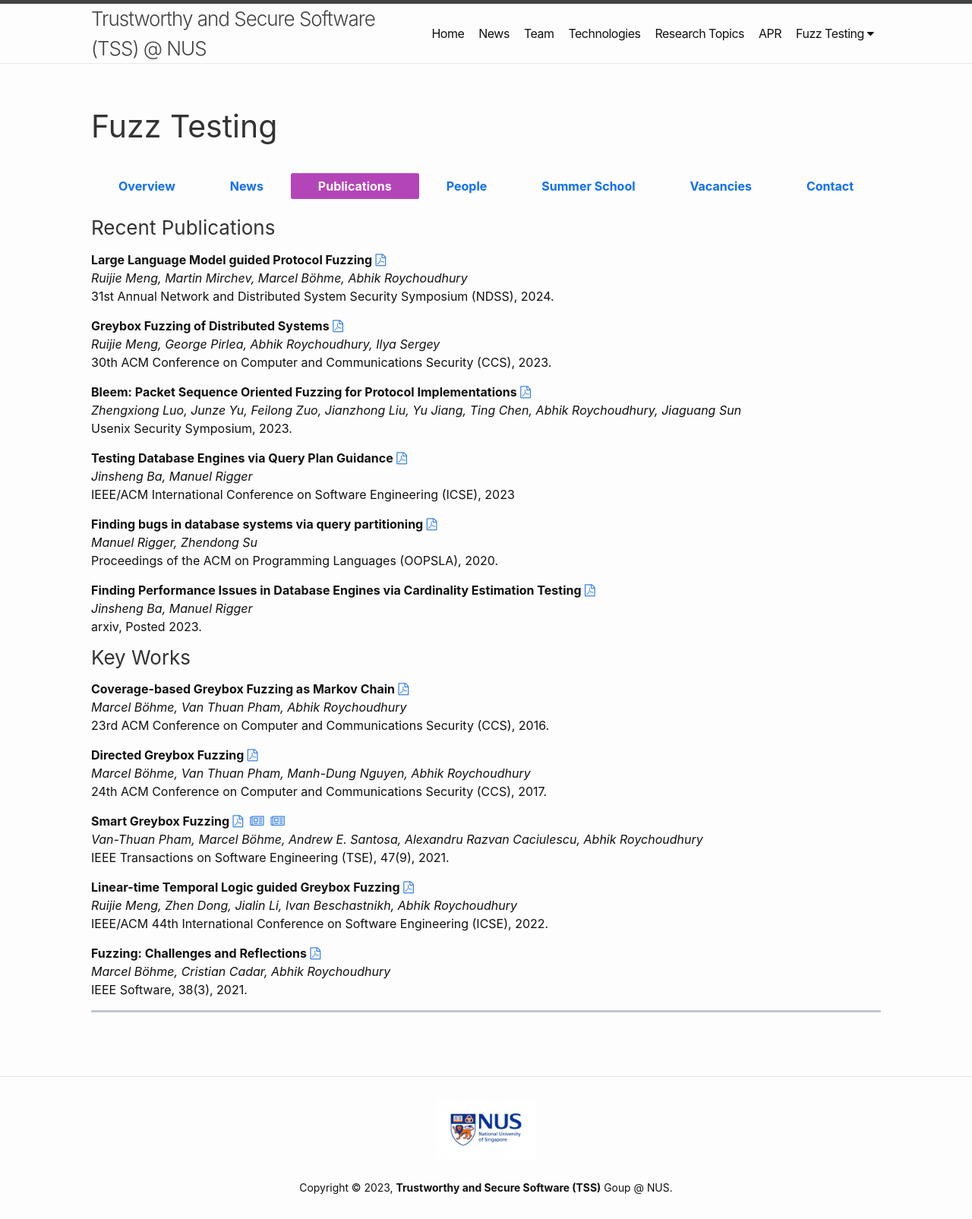
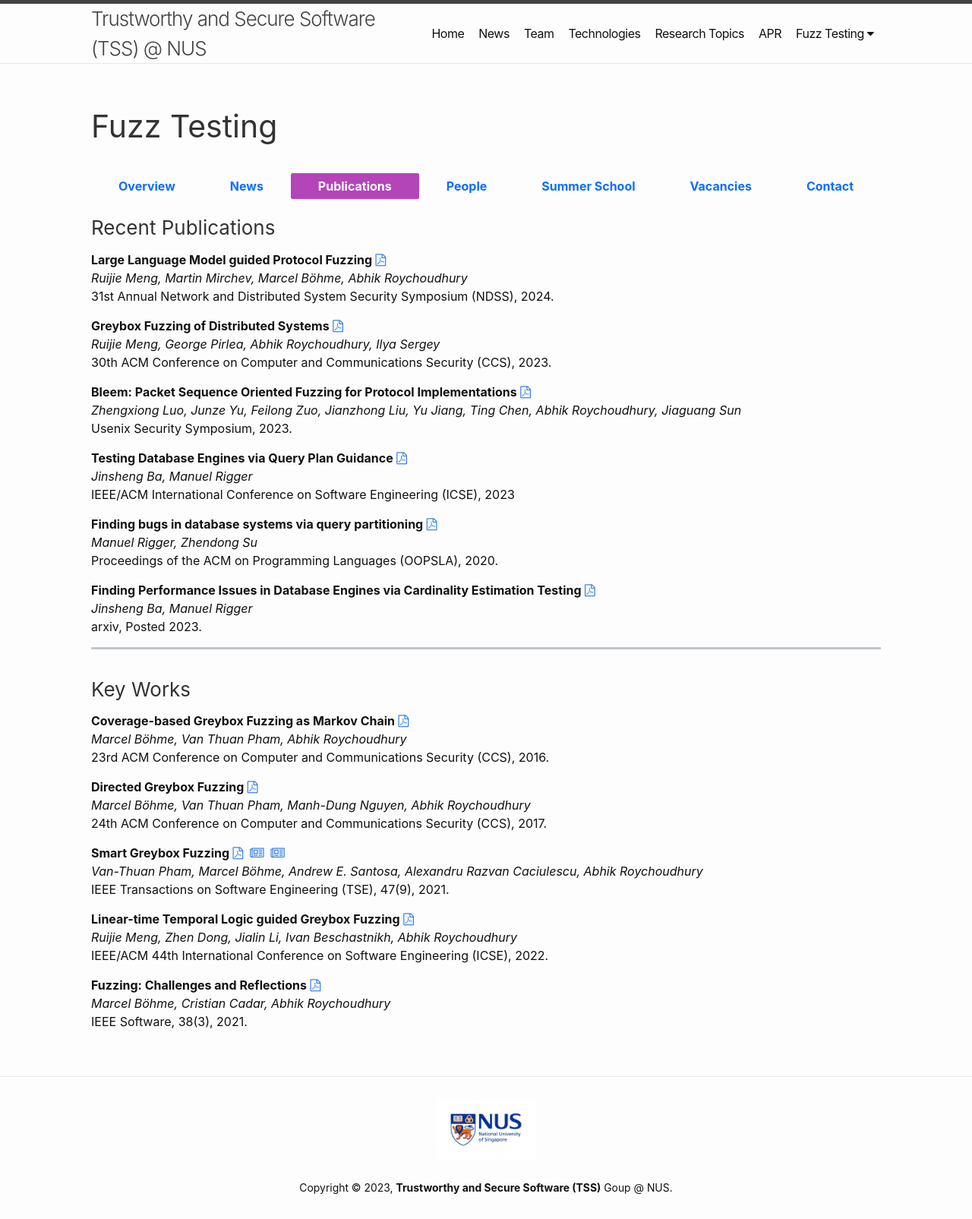
Before and after one commit to nus-tss/nus-tss.github.io, a Jekyll site: the page built from _pages/fuzzing_publications.md, in a window 1280 px wide. Shown: the whole page at 76% size. Built offline with Jekyll 4.4.1, drawn with Linux system fonts in a browser that asks for light colours; nearby versions of some CDN libraries.

Commit message:
Added line between Recent Publication and Key Works

```diff
--- a/_pages/fuzzing_publications.md
+++ b/_pages/fuzzing_publications.md
@@ -59,6 +59,9 @@
 <br>
 arxiv, Posted 2023.
 
+---
+<br>
+
 ### Key Works
 
 **Coverage-based Greybox Fuzzing as Markov Chain**
@@ -97,6 +100,3 @@
 _Marcel Böhme, Cristian Cadar, Abhik Roychoudhury_
 <br>
 IEEE Software, 38(3), 2021.
-
----
-<br>
```
